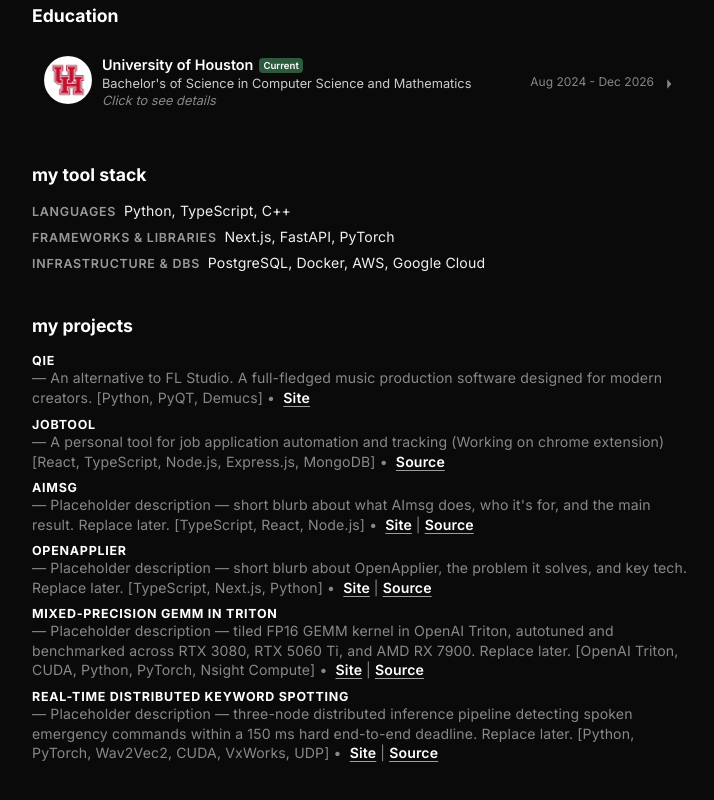
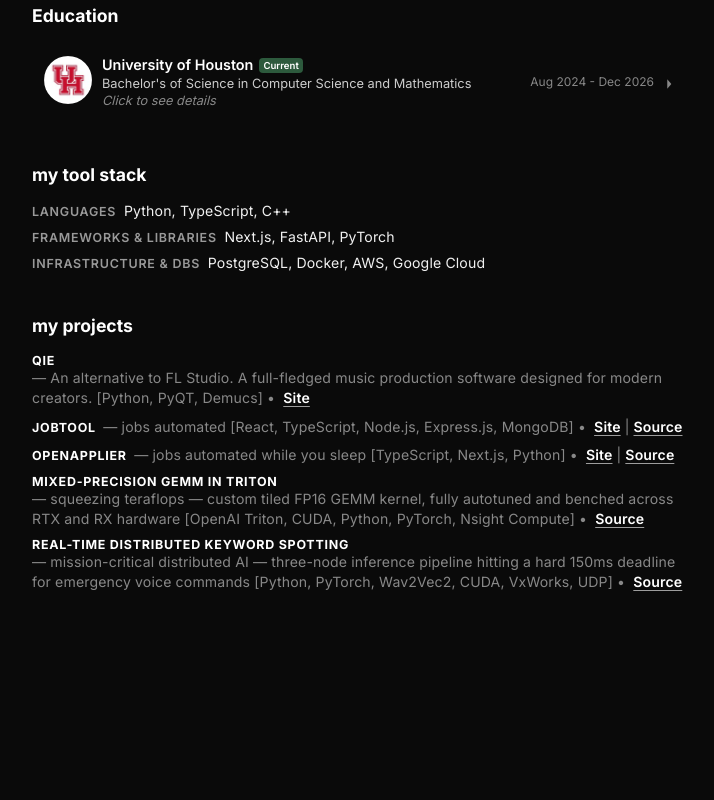
Before and after one commit to armaanamatya/portfolio-site, a React (Vite) app: page / in a window 1280 px wide. Shown: the part 1014-1814 px from the top of the page, without its empty margins (280-994 px from the left). After the commit the page ends 1745 px from the top, so only its background shows below. Built offline with nearby package versions, Linux system fonts and the light colour scheme.

Commit message:
Update project text, fix links, and highlight tech in bio

```diff
--- a/src/App.tsx
+++ b/src/App.tsx
@@ -49,7 +49,7 @@
           <h2 className="section-title" data-reveal="inline">About</h2>
           <p className="about-para" data-reveal="text" style={revealDelayStyle(70)}>
             <span className="highlight">CS + Math senior at the University of Houston</span> — went from{' '}
-            <span className="highlight">generic Java SWE → AI/ML</span> and never looked back. Currently cooking on CUDA (my fav class rn) and reading AI papers weekly.
+            <span className="highlight">generic Java SWE → AI/ML</span> and never looked back. Currently cooking on <span className="highlight">CUDA</span> (my fav class rn) and messing with a new <span className="highlight">FPGA</span> board, plus reading AI papers weekly.
           </p>
         </div>
 
--- a/src/components/ProjectSlider.tsx
+++ b/src/components/ProjectSlider.tsx
@@ -25,24 +25,16 @@
   {
     id: 2,
     title: "JobTool",
-    description: "A personal tool for job application automation and tracking (Working on chrome extension)",
+    description: "jobs automated",
     image: PLACEHOLDER_IMAGE,
     techStack: ['React', 'TypeScript', 'Node.js', 'Express.js', 'MongoDB'],
+    liveUrl: "https://openapplier.com/",
     githubUrl: "https://github.com/armaanamatya/jobtool"
-  },
-  {
-    id: 3,
-    title: "AImsg",
-    description: "Placeholder description — short blurb about what AImsg does, who it's for, and the main result. Replace later.",
-    image: PLACEHOLDER_IMAGE,
-    techStack: ['TypeScript', 'React', 'Node.js'],
-    liveUrl: "https://example.com/aimsg",
-    githubUrl: "https://github.com/armaanamatya/aimsg"
   },
   {
     id: 4,
     title: "OpenApplier",
-    description: "Placeholder description — short blurb about OpenApplier, the problem it solves, and key tech. Replace later.",
+    description: "jobs automated while you sleep",
     image: PLACEHOLDER_IMAGE,
     techStack: ['TypeScript', 'Next.js', 'Python'],
     liveUrl: "https://example.com/openapplier",
@@ -51,20 +43,18 @@
   {
     id: 5,
     title: "Mixed-Precision GEMM in Triton",
-    description: "Placeholder description — tiled FP16 GEMM kernel in OpenAI Triton, autotuned and benchmarked across RTX 3080, RTX 5060 Ti, and AMD RX 7900. Replace later.",
+    description: "squeezing teraflops — custom tiled FP16 GEMM kernel, fully autotuned and benched across RTX and RX hardware",
     image: PLACEHOLDER_IMAGE,
     techStack: ['OpenAI Triton', 'CUDA', 'Python', 'PyTorch', 'Nsight Compute'],
-    liveUrl: "https://example.com/triton-gemm",
-    githubUrl: "https://github.com/armaanamatya/triton-gemm"
+    githubUrl: "https://github.com/armaanamatya/GEMM"
   },
   {
     id: 6,
     title: "Real-Time Distributed Keyword Spotting",
-    description: "Placeholder description — three-node distributed inference pipeline detecting spoken emergency commands within a 150 ms hard end-to-end deadline. Replace later.",
+    description: "mission-critical distributed AI — three-node inference pipeline hitting a hard 150ms deadline for emergency voice commands",
     image: PLACEHOLDER_IMAGE,
     techStack: ['Python', 'PyTorch', 'Wav2Vec2', 'CUDA', 'VxWorks', 'UDP'],
-    liveUrl: "https://example.com/kws-pipeline",
-    githubUrl: "https://github.com/armaanamatya/kws-pipeline"
+    githubUrl: "https://github.com/armaanamatya/realtimedist-pipeline"
   }
 ];
 
```
